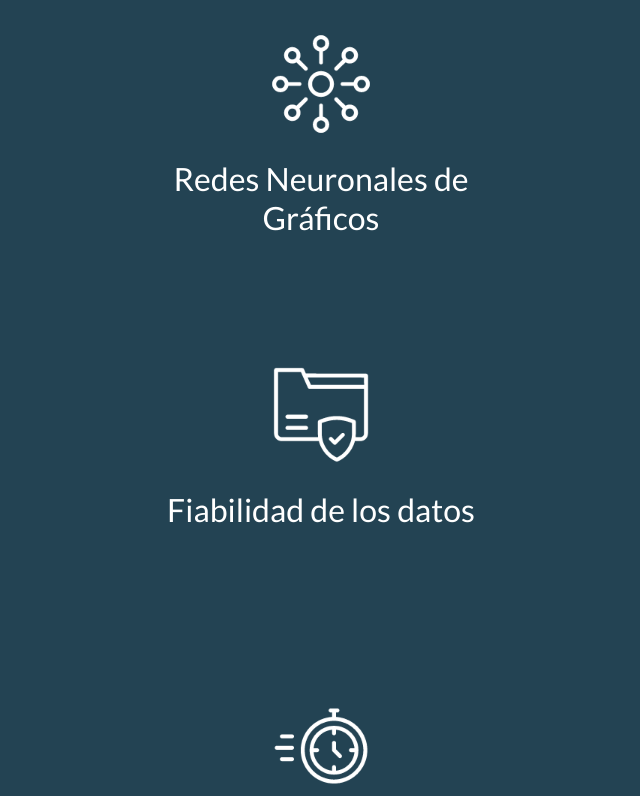
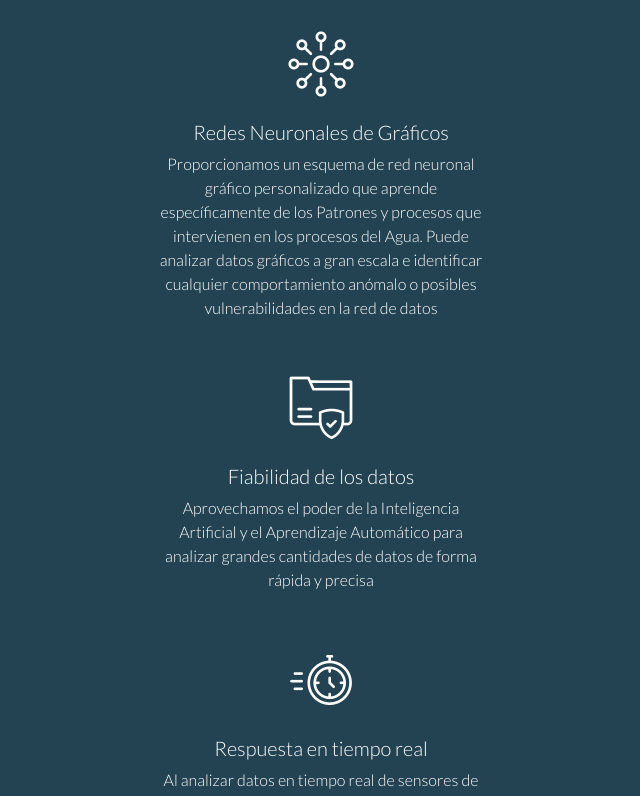
Before and after one commit to telcash/flowguard_frontend, a React (Create React App) app: page / in a window 768 px wide. Shown: the part 1120-1916 px from the top of the page, without its empty margins (63-703 px from the left). Built offline with nearby package versions, Linux system fonts and the light colour scheme.

Commit message:
Ajustes en estilos de Features

```diff
--- a/src/App.js
+++ b/src/App.js
@@ -17,9 +17,9 @@ const App = () => (
             <section id='features'>
                 <Features />
             </section>
-            <section id='process'>
+            {/* <section id='process'>
                 <Process />
-            </section>
+            </section> */}
             <section id='partners'>
                 <Partners />
             </section>
--- a/src/components/feature-card/FeatureCard.jsx
+++ b/src/components/feature-card/FeatureCard.jsx
@@ -7,12 +7,15 @@ const FeatureCard = ({icon, title, description}) => {
     const article = useRef(null);
 
     const flipCard = () => {
+        if(window.innerWidth > 768) {
             clearTimeout(toId);
             setHover(true);
             article.current.style.zIndex = 0;
         }
+    }
 
     const unflipCard = (event) => {
+        if(window.innerWidth > 768){
             clearTimeout(toId);
             if(
                 !(event.clientX > article.current.getBoundingClientRect().left &&
@@ -28,6 +31,7 @@ const FeatureCard = ({icon, title, description}) => {
                 setToId(id);
             }
             article.current.style.zIndex = 1;
+        }
     }
 
     return(
--- a/src/components/feature-card/feature-card.css
+++ b/src/components/feature-card/feature-card.css
@@ -3,11 +3,8 @@ article {
 }
 
 .fg__featureCard {
-    width: 100%;
-    height: 100%;
-    max-width: 400px;
-    min-width: 360px;
-    min-height: 450px;
+    width: 280px;
+    height: 350px;
     display: flex;
     flex-direction: column;
     justify-content: flex-start;
@@ -25,8 +22,8 @@ article {
 }
 
 .fg__featureCard-icon img {
-    width: 150px;
-    height: 150px;
+    width: 80px;
+    height: 80px;
 }
 
 .fg__featureCard-icon img.flipped {
@@ -47,18 +44,19 @@ article {
     color: white;
     text-align: center;
     flex: 1;
-    font-size: 36px;
+    font-size: 20px;
+    font-weight: 300;
     padding: 0 1rem;
 }
 
 .fg__featureCard-body h3.flipped {
-    font-size: 28px;
+    font-size: 18px;
 }
 
 .fg__featureCard-body p {
     color: white;
     text-align: center;
-    font-size: 20px;
+    font-size: 16px;
     display: none;
     padding: 0 2rem;
     flex: 3;
@@ -100,30 +98,24 @@ article {
 
 @media only screen and (max-width: 768px) {
     .fg__featureCard {
-        min-height: 315px;
+        width: 330px;
+        height: auto;
     }
 
-    .fg__featureCard-icon img {
-        width: 120px;
-        height: 120px;
+    .fg__featureCard-icon img.flipped {
+        display: block;
     }
 
     .fg__featureCard-body h3 {
         margin-top: 0;
-        font-size: 28px;
     }
 
     .fg__featureCard-body p {
-        font-size: 16px;
+        display: block;
+        padding: 0;
+    }
+
+    .rotate-in-ver {
+        all: unset;
     }
 }
-
-@media only screen and (min-width: 768px) and (max-width: 1200px) {
-    .fg__featureCard-body h3 {
-        font-size: 32px;
-    }
-
-    .fg__featureCard-body p {
-        font-size: 16px;
-    }
-}
--- a/src/containers/features/Features.jsx
+++ b/src/containers/features/Features.jsx
@@ -15,12 +15,24 @@ const Features = () => {
       <div className='fg__features-container'>
         {/* <h2>{t("features.title")}</h2> */}
         <div className='fg__features_cards'>
+          <div className="fg__features_cards-card">
             <FeatureCard icon={neuralGif} title={t("features.graph-neural-networks.title")} description={t("features.graph-neural-networks.description")}></FeatureCard>
+          </div>
+          <div className="fg__features_cards-card">
             <FeatureCard icon={dataQualityGif} title={t("features.data-reliability.title")} description={t("features.data-reliability.description")}></FeatureCard>
+          </div>
+          <div className="fg__features_cards-card">
             <FeatureCard icon={speedGif} title={t("features.real-time-response.title")} description={t("features.real-time-response.description")}></FeatureCard>
+          </div>
+          <div className="fg__features_cards-card">
             <FeatureCard icon={cpuGif} title={t("features.plc-scada-integration.title")} description={t("features.plc-scada-integration.description")}></FeatureCard>
+          </div>
+          <div className="fg__features_cards-card">
             <FeatureCard icon={protectionGif} title={t("features.risk-management.title")} description={t("features.risk-management.description")}></FeatureCard>
+          </div>
+          <div className="fg__features_cards-card">
             <FeatureCard icon={recyclingGif} title={t("features.environment-impact.title")} description={t("features.environment-impact.description")}></FeatureCard>
+          </div>
         </div>
       </div>
       <div className='fg__features-background'>
--- a/src/containers/features/features.css
+++ b/src/containers/features/features.css
@@ -6,6 +6,7 @@
     justify-content: center;
     align-items: center;
     background-color: var(--primary-color);
+    padding-bottom: 4rem;
 }
 
 .fg__features-banner {
@@ -41,11 +42,18 @@
     width: 100%;
     display: flex;
     flex-flow: row wrap;
-    justify-content: space-between;
+    justify-content: center;
     align-items: center;
-    column-gap: 12rem;
     row-gap: 5rem;
 }
+
+.fg__features_cards-card {
+    flex-basis: 1;
+    display: flex;
+    justify-content: center;
+    align-items: center;
+}
+
 
 .fg__features-background {
     position: absolute;
@@ -97,8 +105,8 @@
         padding: 1rem;
     }
 
-    .fg__features_cards {
-        column-gap: 3.5rem;
+    .fg__features_cards-card {
+        flex-basis: 33.33%;
     }
 }
 
```
Lines whose indentation alone changed are shown as unchanged.
